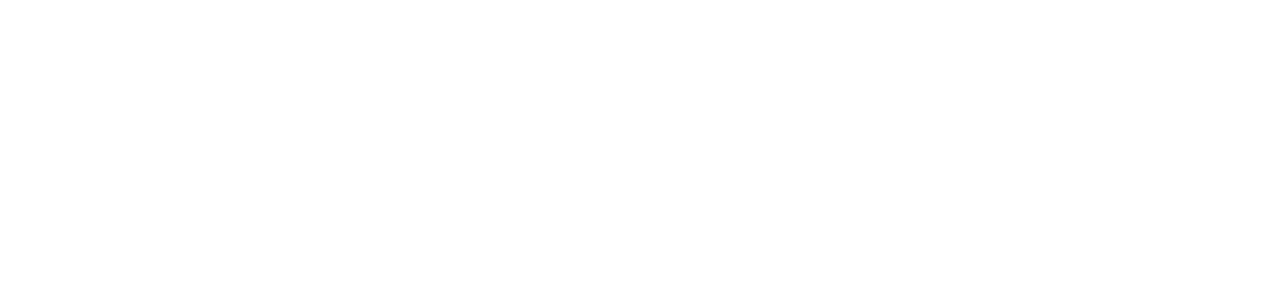
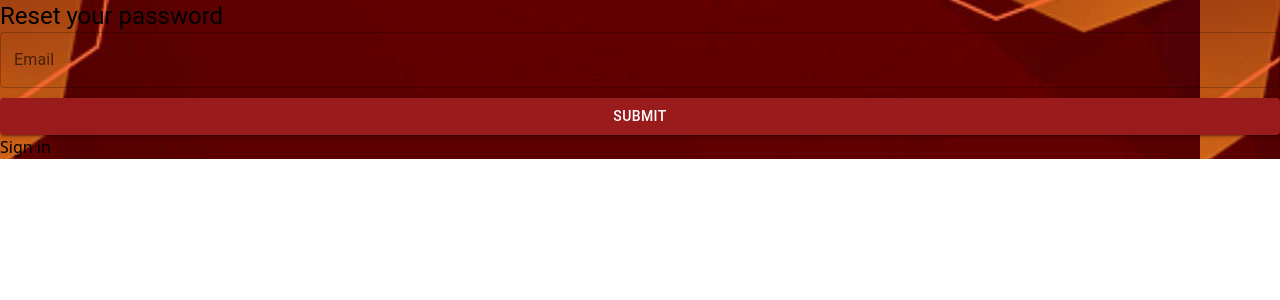
Before and after one commit to leoginnayre13/ui-photo-album, a React (Vite) app in the folder ai-photo-album/: page /forgot-password in a window 1280 px wide. Before the commit this address had no page. Shown: the top 300 px of the page. Built offline with nearby package versions, Linux system fonts and the light colour scheme.

Commit message:
added forgot password form

```diff
--- a/ai-photo-album/package.json
+++ b/ai-photo-album/package.json
@@ -30,6 +30,7 @@
     "eslint-plugin-react-refresh": "^0.4.14",
     "globals": "^15.11.0",
     "postcss": "^8.4.47",
+    "prettier": "^3.3.3",
     "tailwindcss": "^3.4.14",
     "vite": "^5.4.10"
   }
--- a/ai-photo-album/src/App.jsx
+++ b/ai-photo-album/src/App.jsx
@@ -1,20 +1,18 @@
-import { useState } from 'react'
-import { BrowserRouter as Router, Routes, Route } from 'react-router-dom';
-import Login from './components/Login.jsx'
+import { BrowserRouter as Router, Routes, Route } from "react-router-dom";
+import Login from "./components/Login.jsx";
+import ForgotPassword from "./components/ForgotPassword";
 
-// import reactLogo from './assets/react.svg'
-// import viteLogo from '/vite.svg'
 
 function App() {
-  const [count, setCount] = useState(0)
 
   return (
-      <Router>
-        <Routes>
-          <Route path="/" element={<Login />} />
-        </Routes>
-      </Router>
+    <Router>
+      <Routes>
+        <Route path="/" element={<Login />} />
+        <Route path="/forgot-password" element={<ForgotPassword />} />
+      </Routes>
+    </Router>
   )
 }
 
-export default App
+export default App;
--- /dev/null
+++ b/ai-photo-album/src/components/ForgotPassword.jsx
@@ -0,0 +1,56 @@
+import React from "react";
+import {Button, TextField, Typography, Box } from "@mui/material";
+import { useNavigate } from "react-router-dom";
+import bg from '../assets/mainbg.png'
+
+const ForgotPassword = () => {
+    const navigate = useNavigate();
+  return (
+      <div className="min-h-screen flex flex-col">
+        <div
+          className="flex-grow bg-cover bg-center relative flex items-center justify-center flex-col"
+          style={{ backgroundImage: `url(${bg})` }}
+        >
+          {/*Forgot password form*/}
+          <div className="z-10 w-full max-w-md p-8 bg-white bg-opacity-95 rounded-lg shadow-md">
+            <Typography variant="h5" className="text-center pb-4 text-red-800">
+              Reset your password
+            </Typography>
+            <Box component="form" NoValidate autoComplete="off">
+                <div className="space-y-4">
+                    <TextField
+                        label="Email"
+                        name="email"
+                        variant="outlined"
+                        fullWidth
+                    />
+                </div>
+                <Button
+                    fullWidth
+                    type="submit"
+                    variant="contained"
+                    sx={{
+                        backgroundColor: '#991b1b',
+                        '&:hover': {
+                            backgroundColor: '#7f1d1d',
+                        },
+                        color: '#fff', // White text color
+                        marginTop: '10px'
+                    }}
+                >
+                    Submit
+                </Button>
+            </Box>
+            {/*Back to Sign in*/}
+            <div className="flex justify-center text-sm mt-4">
+              <a href="/" className="text-red-800 hover:underline">
+                  Sign in
+              </a>
+            </div>
+          </div>
+        </div>
+      </div>
+  );
+};
+
+export default ForgotPassword;
--- a/ai-photo-album/src/components/Login.jsx
+++ b/ai-photo-album/src/components/Login.jsx
@@ -11,7 +11,7 @@
                  style={{backgroundImage: `url(${bg})`}}>
                 {/*<div className="absolute inset-0 bg-black bg-opacity-30"></div>*/}
 
-                {/*// Login form modal*/}
+                {/* Login form modal*/}
                 <div>
                     <div className="z-10 w-full max-w-md p-8 bg-white bg-opacity-95 rounded-lg shadow-md">
                         <Typography variant="h5" className="text-center pb-4 text-red-800">
```
Also changed, not shown: 1 other file (tests, documents, lock files or other folders).
